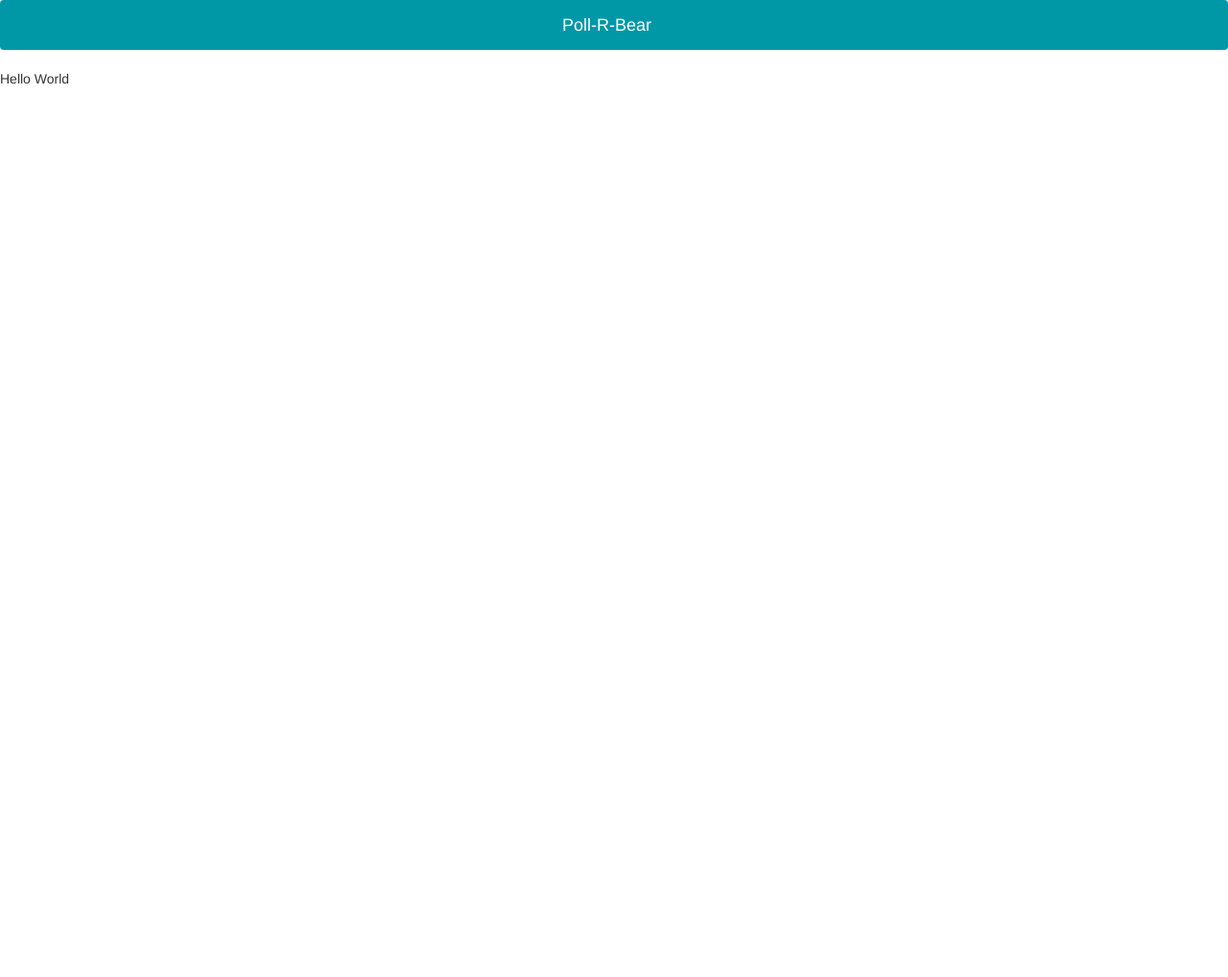
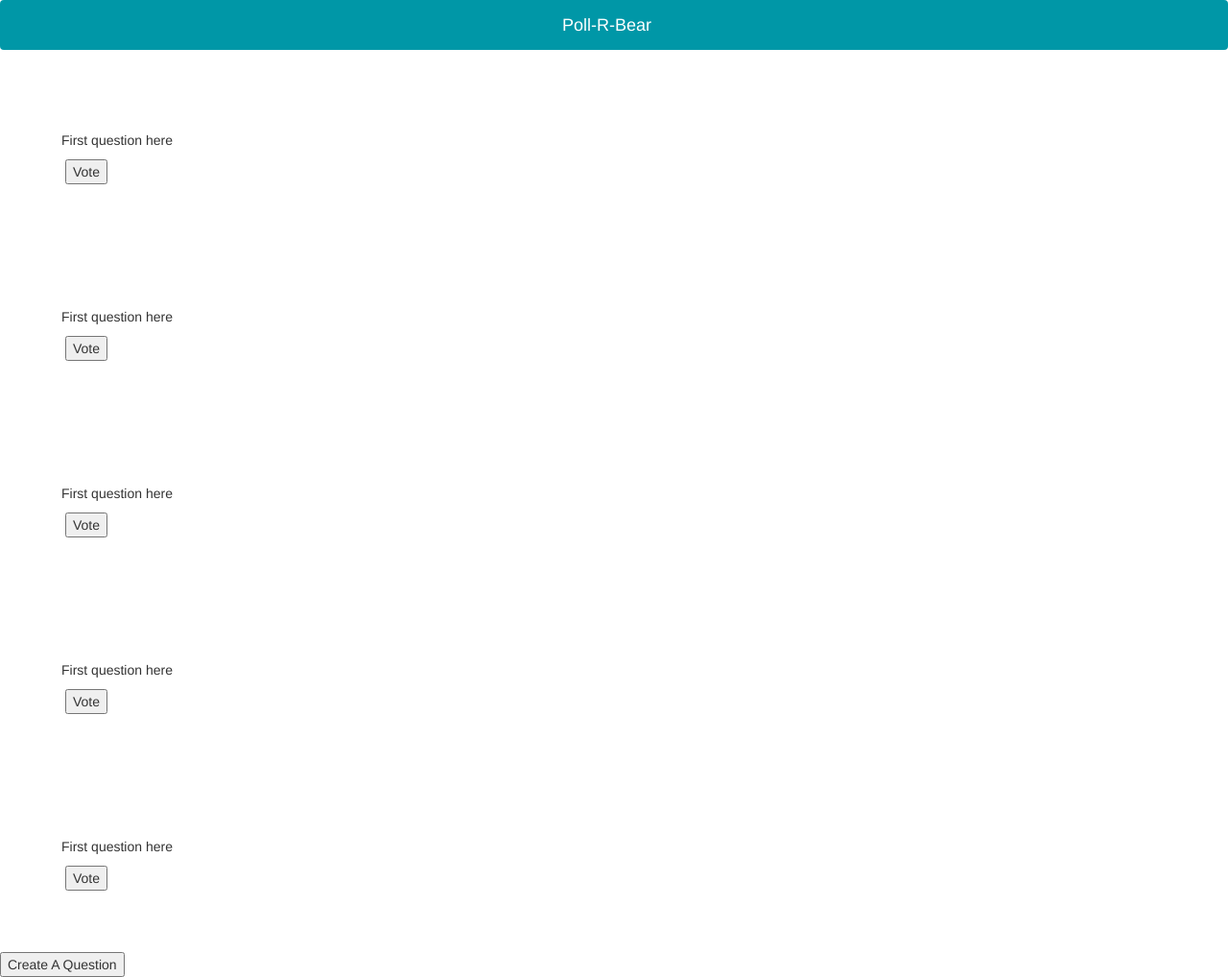
Before and after one commit to MackHartley/Poli-nator, a Python web app: template Poll_R_Bear/Templates/index.html in a window 1280 px wide. Shown: the whole page at 96% size. Before the commit the page ends 88 px from the top, so only its background shows below. Run offline with Jinja, Linux system fonts and the light colour scheme; the template is opened without the code that fills it, so the values that code supplies are empty; some libraries are stand-ins or nearby versions.

Commit message:
Added HTML for first page

```diff
--- a/Poll_R_Bear/Templates/index.html
+++ b/Poll_R_Bear/Templates/index.html
@@ -14,8 +14,37 @@
 			</div>
 		</div>
 	</nav>
-	<p>
-		Hello World
-	</p>
+	<div class="content">
+		<div class="questions">
+			<div class="question">
+				<p>First question here</p>
+				<img src="#" alt="">
+				<button>Vote</button>
+			</div>
+			<div class="question">
+				<p>First question here</p>
+				<img src="#" alt="">
+				<button>Vote</button>
+			</div>
+			<div class="question">
+				<p>First question here</p>
+				<img src="#" alt="">
+				<button>Vote</button>
+			</div>
+			<div class="question">
+				<p>First question here</p>
+				<img src="#" alt="">
+				<button>Vote</button>
+			</div>
+			<div class="question">
+				<p>First question here</p>
+				<img src="#" alt="">
+				<button>Vote</button>
+			</div>
+		</div>
+		<button id="questionCreate">
+			Create A Question
+		</button>
+	</div>
 </body>
 </html>
```
